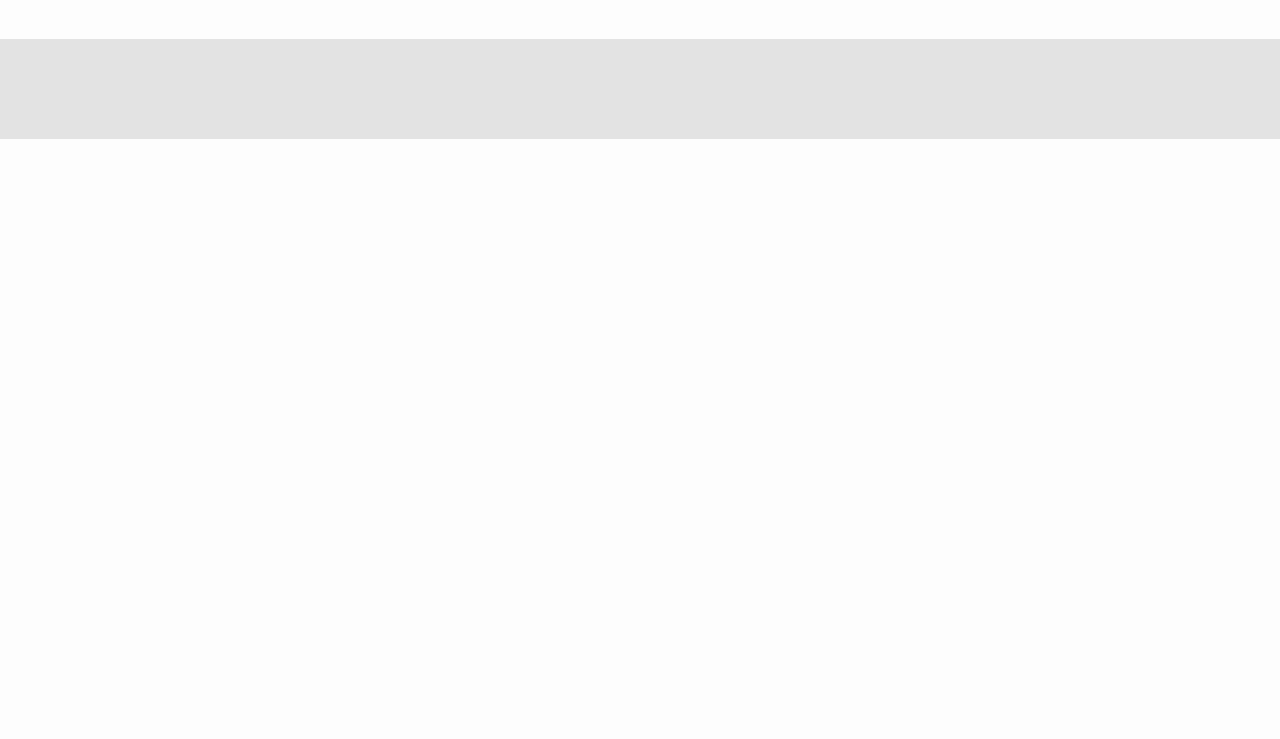
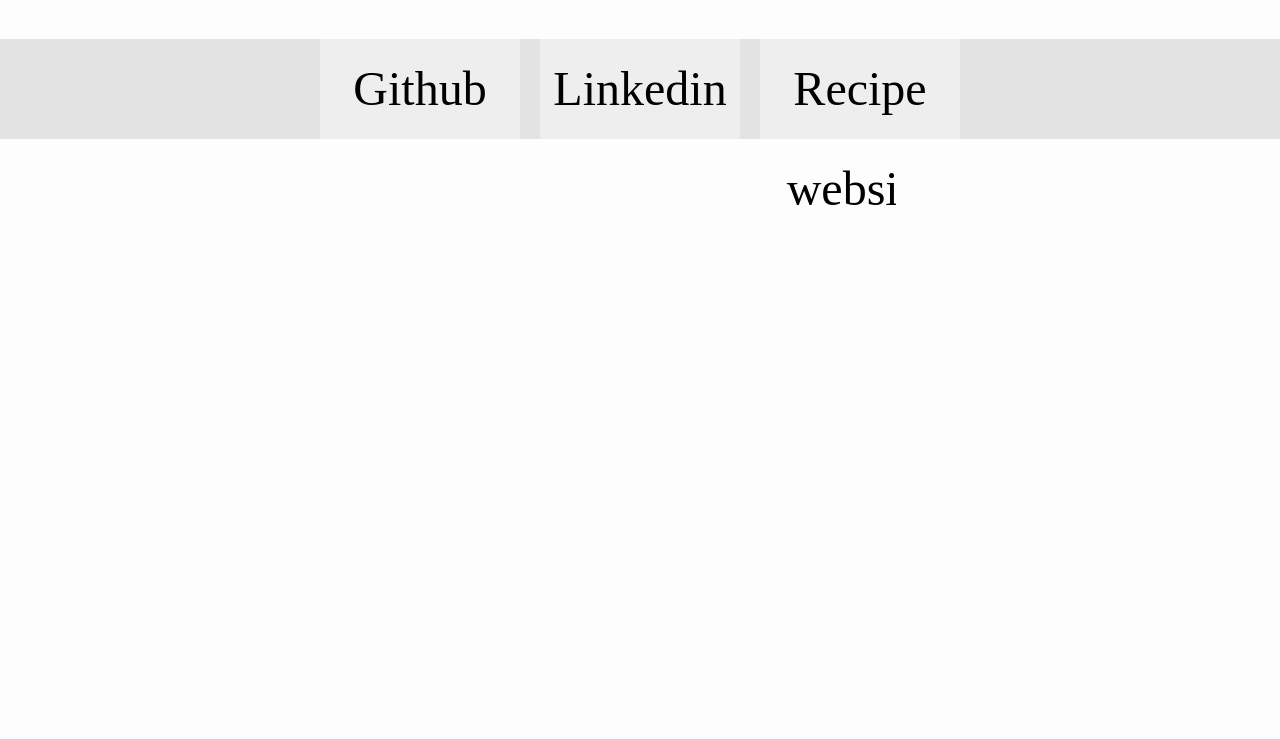
Before and after one commit to Espenbfo/personlig-nettside, a Django app: page / in a window 1280 px wide. Shown: the part 291-1030 px from the top of the page. Run offline with Django 3.2, Linux system fonts and the light colour scheme.

Commit message:
Update html add middle element

```diff
--- a/static/css/base.css
+++ b/static/css/base.css
@@ -21,8 +21,9 @@ body {
     grid-area: header;
 
     font-family: sans-serif;
+    font-weight: lighter;
     color: #000000;
-    font-size: 3.6vw;
+    font-size: 3.6rem;
     text-align: center;
     margin: auto;
 }
@@ -33,7 +34,7 @@ body {
     text-align: center;
 }
 
-#main {
+#middle {
     grid-area: middle;
     background-color: #e3e3e3;
     text-align: center;
--- a/static/css/index.css
+++ b/static/css/index.css
@@ -9,3 +9,24 @@
     object-fit: contain;
     border-radius: 50%;
 }
+
+.misc-flexbox {
+    display: flex;
+    flex-direction: row;
+    justify-content: center;
+    width: 100%;
+    height: 100%;
+}
+
+.misc-flexbox .item {
+    width: 200px;
+    height: 100%;
+    text-decoration: none;
+    color: black;
+    background-color: #eeeeee;
+    margin-left: 10px;
+    margin-right: 10px;
+    line-height: 100px;
+    text-align: center;
+    font-size: 3em;
+}
--- a/templates/core/index.html
+++ b/templates/core/index.html
@@ -18,3 +18,11 @@
 </div>
 
 {% endblock %}
+
+{% block middle %}
+<div class="misc-flexbox">
+    <a href="Github.com" class="item">Github</a>
+    <a href="linkedin.com" class="item">Linkedin</a>
+    <a href="recipe.fosseide.com" class="item">Recipe website</a>
+</div>
+{% endblock %}
```
